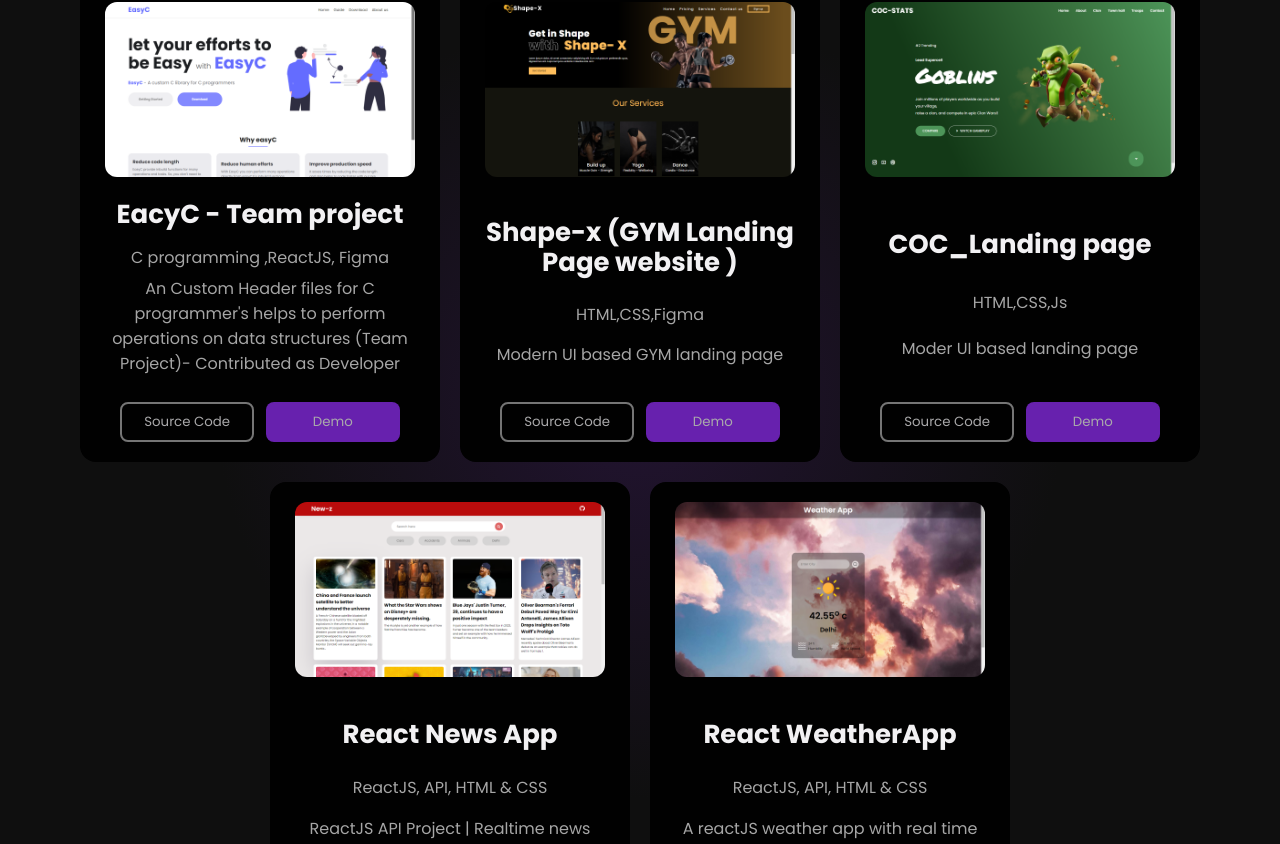
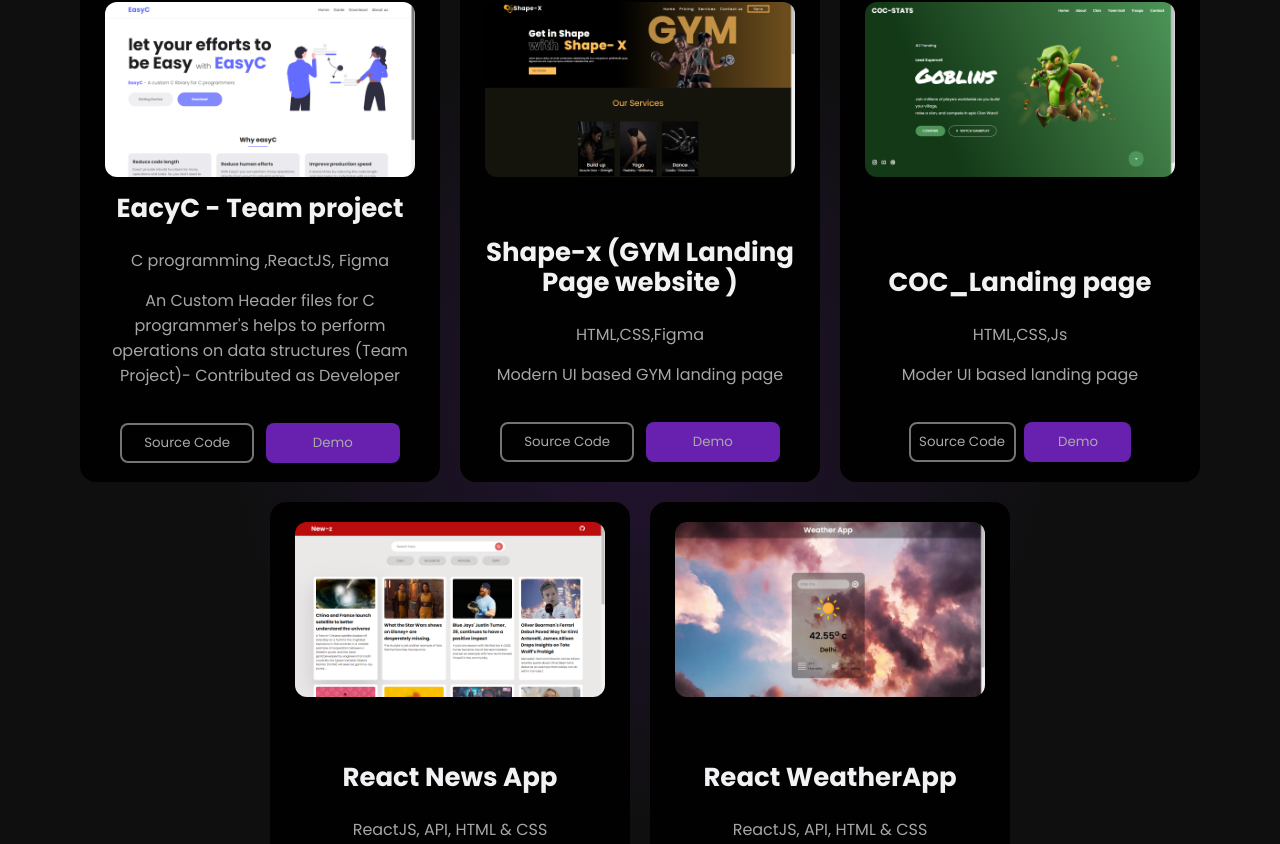
Before and after one commit to priyanshu8851/Presonal-Portfolio, a React (Vite) app: page / in a window 1280 px wide. Shown: the part 2368-3212 px from the top of the page. Built offline with nearby package versions, Linux system fonts and the light colour scheme.

Commit message:
Updating skills section

```diff
--- a/src/components/project/ProjectCard.jsx
+++ b/src/components/project/ProjectCard.jsx
@@ -15,7 +15,7 @@
 
       <div className="project-card">
         <img src={props.img} alt="" />
-       <div className="card-content"></div>
+       <div className="card-content">
        <h3>{props.title}</h3>
         <p>{props.skills}</p>
         <span>{props.dis}</span>
@@ -31,6 +31,8 @@
             </a>
           </button>
         </div>
+       </div>
+
       </div>
     </>
   );
--- a/src/components/project/projectCard.css
+++ b/src/components/project/projectCard.css
@@ -1,7 +1,7 @@
 .project-card{
     max-width: 360px;
     width:100%;
-    height: 480px;
+    height: 500px;
     background-color: #010101;
     border-radius: 16px;
     display: flex;
@@ -11,6 +11,13 @@
     justify-content: space-between;
     gap:6px;
     color: #A6A6A6;
+}
+.card-content{
+    display: flex;
+    flex-direction: column;
+    gap:15px;
+    align-items: center;
+    justify-content: space-between;
 }
 .project-card:hover{
     box-shadow: rgba(0, 0, 0, 0.1) 0px 10px 50px;
```
